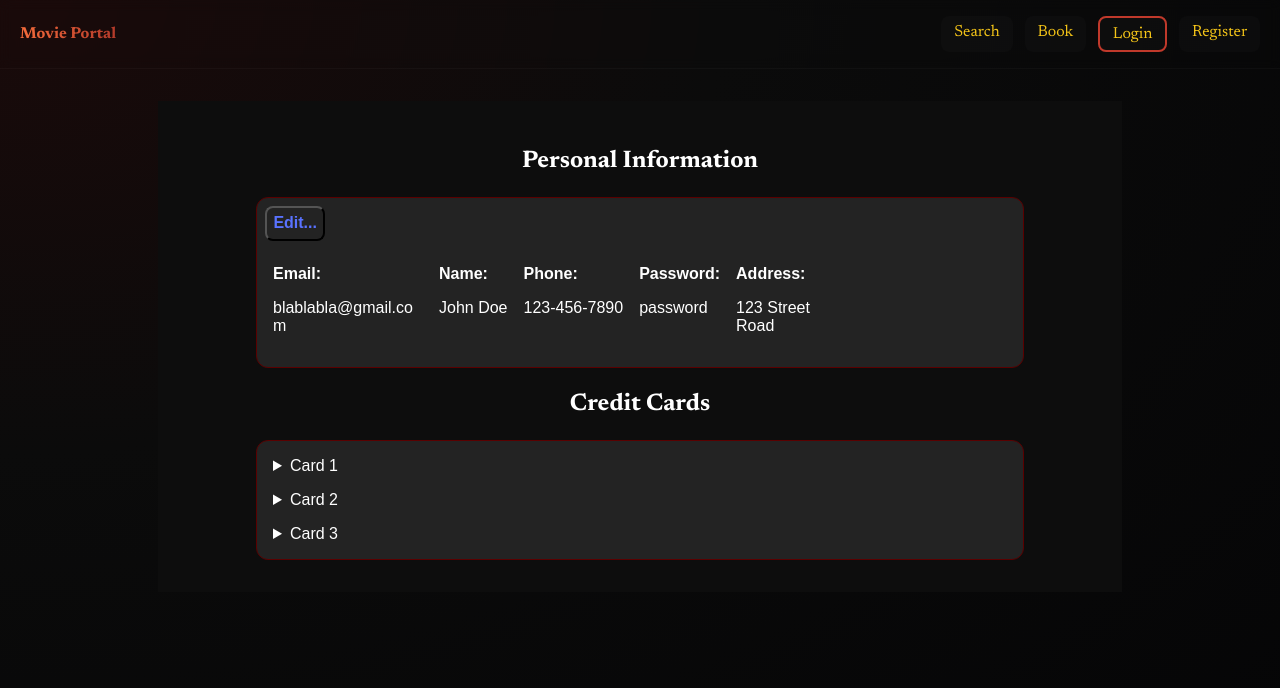
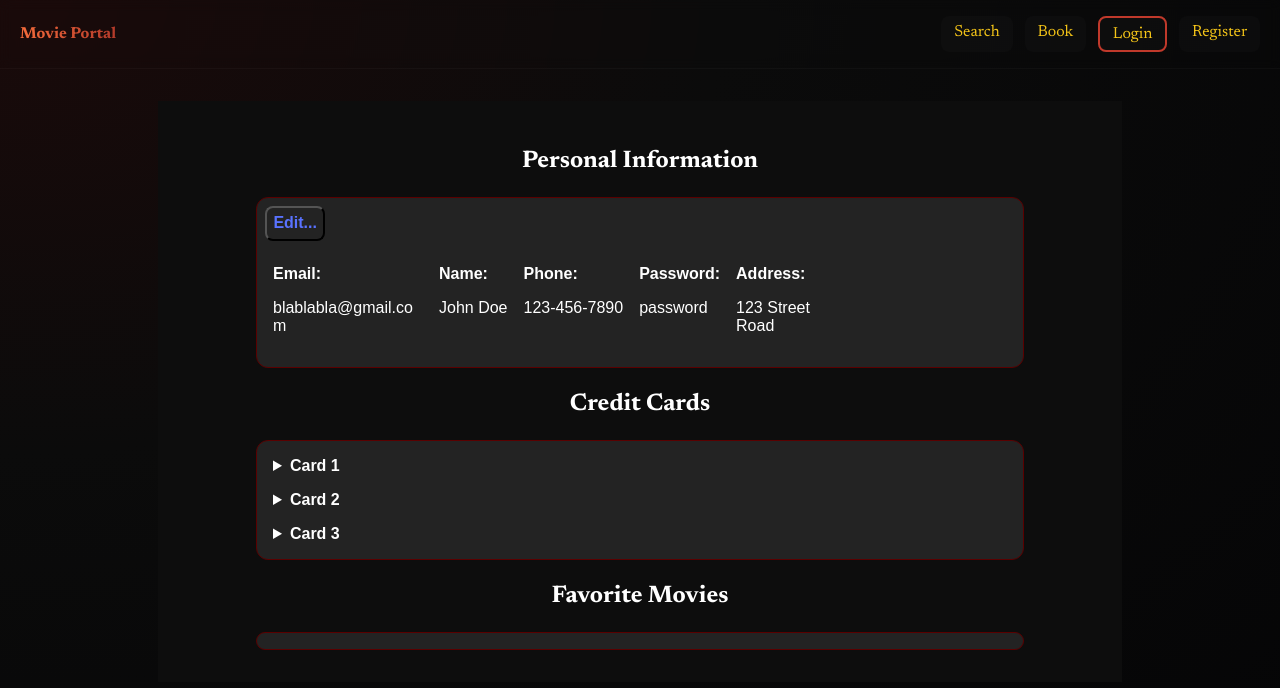
Before and after one commit to walkerangland/CSCI4050-Cinema-System-Project, a Next.js app: page /profile in a window 1280 px wide. Shown: the top 688 px of the page. Built offline with nearby package versions, Linux system fonts and the light colour scheme; no server answers.

Commit message:
Profile Changes

```diff
--- a/app/profile/page.js
+++ b/app/profile/page.js
@@ -78,27 +78,34 @@ return (
           </div>
         </div>
       </div>
+      {/*Credit Cards section*/}
       <h1 style={{ fontSize: '1.5rem', fontWeight: 'bold', marginBottom: '1.5rem', marginTop:'1.5rem', textAlign: 'center' }}>Credit Cards</h1>
       <div style={{ fontFamily: 'sans-serif', fontSize: '1rem',maxWidth: '750px',  margin: '0 auto', padding:'0.5rem', backgroundColor: '#232323', borderRadius: '12px', border: '1px solid #5a0000', color: '#ffffff' }}>
         <div style={{padding: '0.5rem'}}>
         <details>
-          <summary>Card 1</summary>
+            <summary style={{ cursor: 'pointer', fontWeight: 'bold'}}> Card 1</summary>
           <CardElement/>
           </details>
         </div>
         <div style={{padding: '0.5rem'}}>
         <details>
-          <summary>Card 2</summary>
+          <summary style={{ cursor: 'pointer', fontWeight: 'bold'}}>Card 2</summary>
           <CardElement/>
           </details>
         </div>
         <div style={{padding: '0.5rem'}}>
         <details>
-          <summary>Card 3</summary>
+          <summary style={{ cursor: 'pointer', fontWeight: 'bold'}}>Card 3</summary>
           <CardElement/>
           </details>
         </div>
+      </div>
+      {/*Favorite Movies Section */}
+      <h1 style={{ fontSize: '1.5rem', fontWeight: 'bold', marginBottom: '1.5rem', marginTop:'1.5rem', textAlign: 'center' }}>Favorite Movies</h1>
+      <div style={{ fontFamily: 'sans-serif', fontSize: '1rem',maxWidth: '750px',  margin: '0 auto', padding:'0.5rem', backgroundColor: '#232323', borderRadius: '12px', border: '1px solid #5a0000', color: '#ffffff' }}>
+        <div>
 
+        </div>
       </div>
     </div>
 )
```
